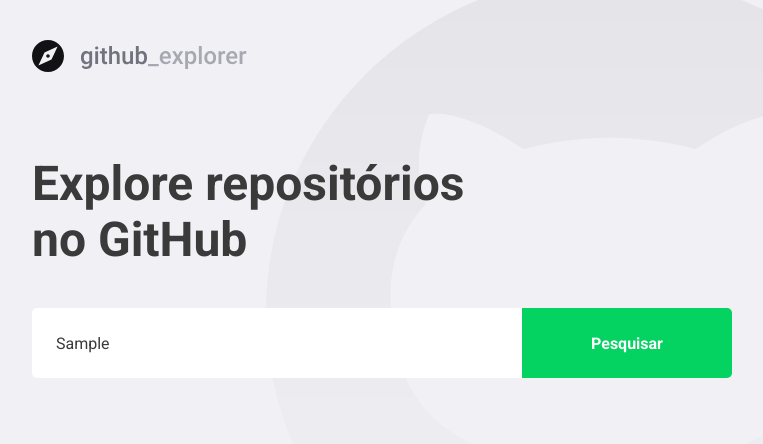
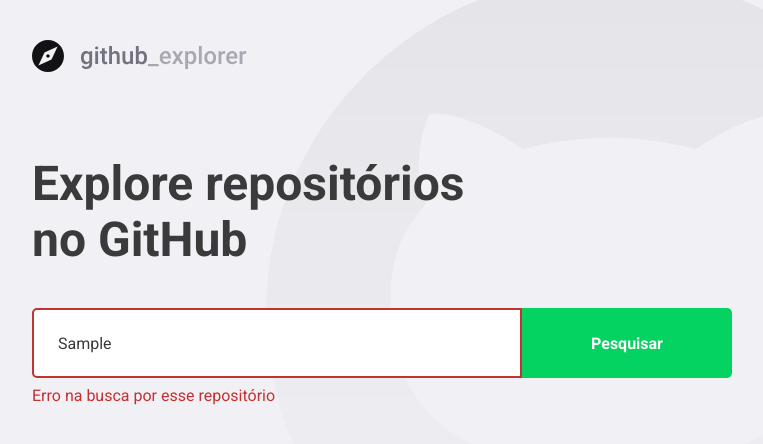
Before and after one commit to gustavoharff/github-explorer, a React (Create React App) app: page / in a window 1280 px wide. Both pictures are taken after typing "Sample" into the empty fields and a click on the button "Pesquisar". Shown: the top 444 px of the page, without its empty margins (148-911 px from the left). Built offline with nearby package versions, Linux system fonts and the light colour scheme; no server answers.

Commit message:
feat: errors

```diff
--- a/src/pages/Dashboard/index.tsx
+++ b/src/pages/Dashboard/index.tsx
@@ -5,7 +5,7 @@
 
 import logoImg from '../../assets/logo.svg';
 
-import { Title, Form, Repositories } from './styles';
+import { Title, Form, Error, Repositories } from './styles';
 
 interface Repository {
   full_name: string;
@@ -18,18 +18,30 @@
 
 const Dashboard: React.FC = () => {
   const [repositories, setRepositories] = useState<Repository[]>([]);
+  const [inputError, setInputError] = useState('');
   const [newRepo, setNewRepo] = useState('');
 
   async function handleAddRepository(
     event: FormEvent<HTMLFormElement>,
   ): Promise<void> {
     event.preventDefault();
-    const response = await api.get<Repository>(`repos/${newRepo}`);
 
-    const repository = response.data;
+    if (!newRepo) {
+      setInputError('Digite o autor/nome do repositório');
+      return;
+    }
 
-    setRepositories([...repositories, repository]);
-    setNewRepo('');
+    try {
+      const response = await api.get<Repository>(`repos/${newRepo}`);
+
+      const repository = response.data;
+
+      setRepositories([...repositories, repository]);
+      setNewRepo('');
+      setInputError('');
+    } catch {
+      setInputError('Erro na busca por esse repositório');
+    }
   }
 
   return (
@@ -37,7 +49,7 @@
       <img src={logoImg} alt="GitHub Explorer" />
       <Title>Explore repositórios no GitHub</Title>
 
-      <Form onSubmit={handleAddRepository}>
+      <Form hasError={!!inputError} onSubmit={handleAddRepository}>
         <input
           value={newRepo}
           onChange={e => setNewRepo(e.target.value)}
@@ -45,6 +57,8 @@
         />
         <button type="submit">Pesquisar</button>
       </Form>
+
+      {inputError && <Error>{inputError}</Error>}
 
       <Repositories>
         {repositories.map(repository => (
--- a/src/pages/Dashboard/styles.ts
+++ b/src/pages/Dashboard/styles.ts
@@ -1,5 +1,9 @@
-import styled from 'styled-components';
+import styled, { css } from 'styled-components';
 import { shade } from 'polished';
+
+interface FormProps {
+  hasError: boolean;
+}
 
 export const Title = styled.h1`
   font-size: 48px;
@@ -10,7 +14,7 @@
   margin-top: 80px;
 `;
 
-export const Form = styled.form`
+export const Form = styled.form<FormProps>`
   margin-top: 40px;
   max-width: 700px;
 
@@ -20,9 +24,16 @@
     flex: 1;
     height: 70px;
     padding: 0 24px;
-    border: 0;
     border-radius: 5px 0 0 5px;
+    border-right: 0;
     color: #3a3a3a;
+    border: 2px solid #fff;
+
+    ${props =>
+      props.hasError &&
+      css`
+        border-color: #c53030;
+      `}
 
     &::placeholder {
       color: #a8a8b3;
@@ -43,6 +54,12 @@
       background: ${shade(0.2, '#04d361')};
     }
   }
+`;
+
+export const Error = styled.span`
+  display: block;
+  color: #c53030;
+  margin-top: 8px;
 `;
 
 export const Repositories = styled.div`
```
